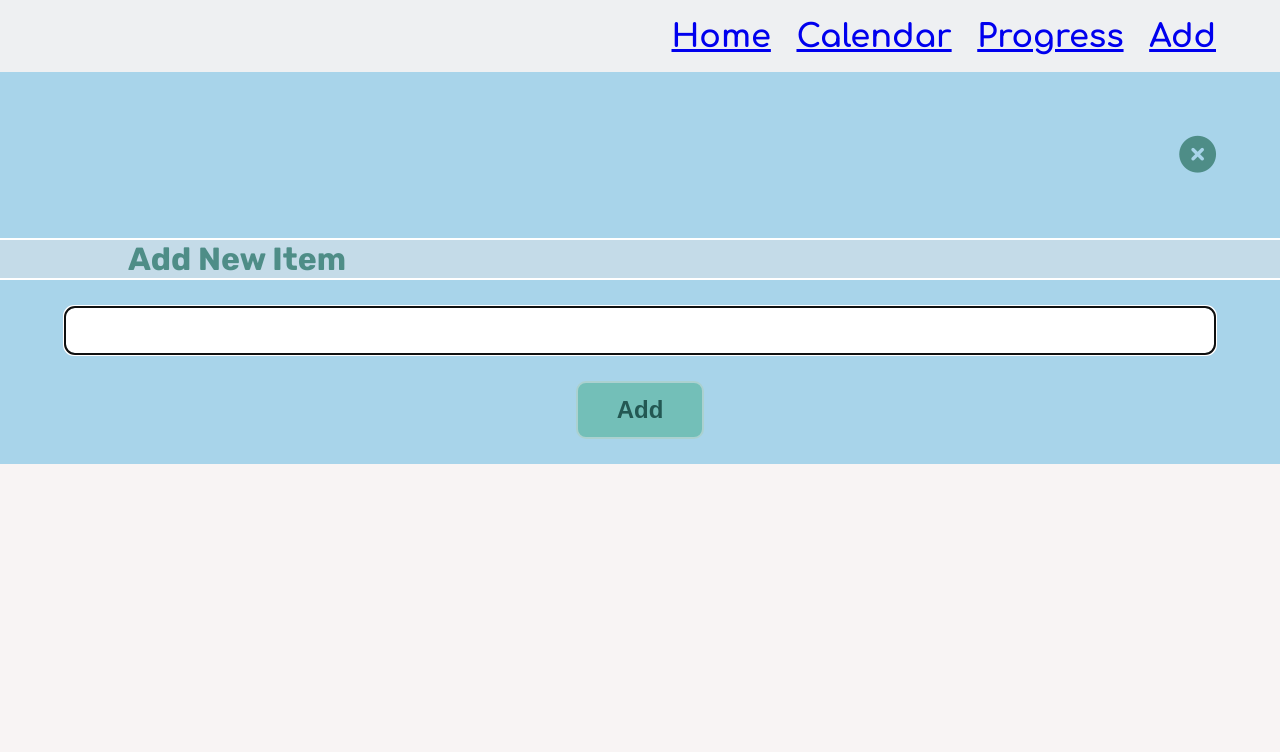
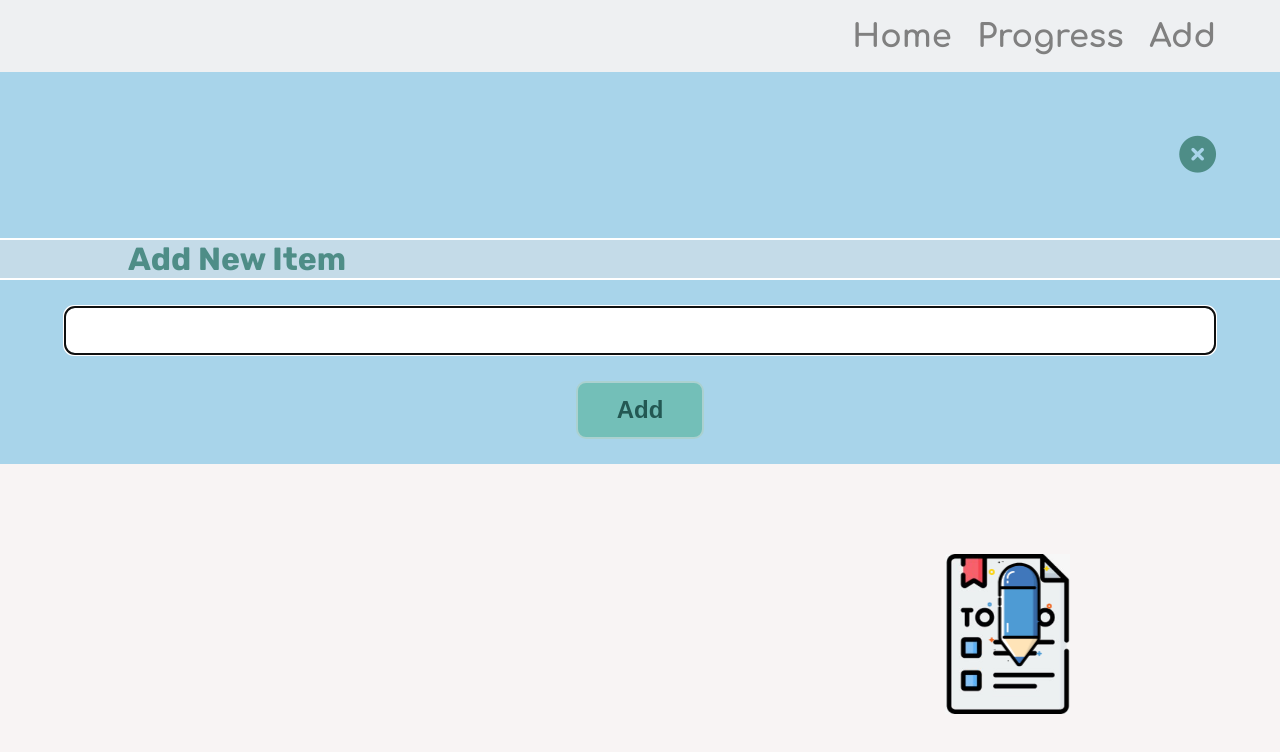
Before and after one commit to smilenayeon/todo-list, a React (Create React App) app: page /add in a window 1280 px wide. Shown: the top 752 px of the page. Built offline with nearby package versions, Linux system fonts and the light colour scheme.

Commit message:
Navbar style updated. Add component got images and animation. App is completed

```diff
--- a/src/App.js
+++ b/src/App.js
@@ -5,7 +5,7 @@ import Add from './components/pages/add-todo/Add';
 import Home from './components/pages/home/Home';
 import Progress from './components/pages/progress/Progress';
 import {BrowserRouter, Routes, Route} from 'react-router-dom';
-import Calendar from './components/pages/calendar/Calendar';
+
 
 function App() {
   return (
@@ -16,7 +16,6 @@ function App() {
     <Routes>
             <Route path="/" element={<Home />} />
             <Route path="/add" element={<Add />} />
-            <Route path="/calendar" element={<Calendar/>}/>
             <Route path="/progress" element={<Progress/>}/>
             <Route path="/add" element={<Add/>}/>
           </Routes>
--- a/src/components/layouts/navbar/Navbar.css
+++ b/src/components/layouts/navbar/Navbar.css
@@ -21,6 +21,15 @@
     list-style-type:none;
     padding-right:5%;
   }
+  .link-list a {
+    text-decoration: none;
+    color:inherit;
+    transition: transform 0.5s ease-in-out;
+  }
+
+  .link-list a:hover {
+    background-color: #77d7cc;
+  }
 
   .hamburger-menu{
     position:absolute;
@@ -33,9 +42,10 @@
     border:none;
     display: none;
   }
-  .menuIcon,
-  .menuIcon:before,
-  .menuIcon:after {
+
+  .menu-icon,
+  .menu-icon:before,
+  .menu-icon:after {
     content:'';
     position:absolute;
     height: 3px;
@@ -44,21 +54,25 @@
     border-radius: 10px;
     left:0;
     display:block;
-    transition:transform 0.3s ease-in-out;
+    transition:all 0.3s ease-in-out;
   }
-  .menuIcon::before{
+
+  .menu-icon::before{
     top: -10px;
   }
-  .menuIcon::after {
+  .menu-icon::after {
     bottom:-10px;
   }
-
-  .menu-icon.open::before {
-    transform: translateY(0) rotate(45deg);
+  .menu-icon.visible {
+    background-color: transparent;
   }
 
-  .menu-icon.open::after {
-    transform: translateY(0) rotate(-45deg);
+  .menu-icon.visible::before {
+    transform: translateY(10px) rotate(45deg);
+  }
+
+  .menu-icon.visible::after {
+    transform: translateY(-10px) rotate(-45deg);
   }
   .hamburger-menu.visible{
     display:block;
@@ -69,13 +83,19 @@
     display:none;
     border: none;
     cursor: pointer;
+    margin-right:3vw;
+  }
+  .quick-add-button a{
     font-weight: 800;
     color:rgb(165, 159, 159);
     font-size: 1.5rem;
-    padding-right:15%;
+    transition: transform 0.5s ease-in-out;
+
   }
-
-
+  .quick-add-button a :hover {
+    color: #77d7cc;
+    transform: scale(1.3);
+  }
 
   @media (max-width:640px){
     .hamburger-menu {
--- a/src/components/layouts/navbar/Navbar.jsx
+++ b/src/components/layouts/navbar/Navbar.jsx
@@ -8,11 +8,10 @@ function Navbar() {
   return (
     <div className='navbar-container'>
             <button className='hamburger-menu' onClick={toggleMenu}>
-                <div className= {`menuIcon ${isOpen ? 'visible' : ''}`}></div>
+                <div className= {`menu-icon ${isOpen ? 'visible' : ''}`}></div>
             </button>
             <ul className={`link-list ${isOpen ? 'show' : ''}`}>
                 <li onClick={toggleMenu}><Link to="/">Home</Link></li>
-                <li onClick={toggleMenu}><Link to="/calendar">Calendar</Link></li>
                 <li onClick={toggleMenu}><Link to="/progress">Progress</Link></li>
                 <li onClick={toggleMenu}><Link to="/add">Add</Link></li>
             </ul>
--- a/src/components/pages/add-todo/Add.css
+++ b/src/components/pages/add-todo/Add.css
@@ -22,7 +22,7 @@
     gap:10%;
     height:30vh;
     background-color: #a8d4ea;
-    padding-bottom:5%;
+    padding-bottom:7vh;
 }
 .new-item-label{
     color:#4e8d87;
@@ -66,6 +66,29 @@
     transform:scale(0.9);
     background-color: #61a59f;
 }
+.image-box{
+    display: flex;
+    justify-content:flex-end;
+    margin:10%;
+}
+
+.list-image{
+    height:20vh;
+
+}
+.pen-image{
+    height: 15vh;
+    animation: slideFromLeftToRight 5s infinite;
+}
+
+@keyframes slideFromLeftToRight {
+    from {
+        transform: translateX(-100%);
+      }
+      to {
+        transform: translateX(0);
+      }
+    }
 
 @media (min-width:480px) {
     .new-item-form{
@@ -85,9 +108,13 @@
         padding: 1% 3%;
     }
 }
-@media (min-width:900px){
+
+@media (min-width:790px){
     .new-item-form{
         padding-bottom: 8%;
+    }
+    .image-box{
+        margin:7%;
     }
 }
 @media (min-width:1200px){
--- a/src/components/pages/add-todo/Add.jsx
+++ b/src/components/pages/add-todo/Add.jsx
@@ -2,6 +2,8 @@ import React, {useState, useContext, useRef,useEffect} from 'react'
 import ItemContext from '../../item-context/ItemContext';
 import './Add.css';
 import {useNavigate} from 'react-router-dom';
+import ToDoList from '../../../assets/images/todo-list.jpg';
+import BluePen from '../../../assets/images/blue-pen.svg';
 
 function Add() {
   const [newItem, setNewItem] = useState("");
@@ -37,7 +39,10 @@ function Add() {
             <input ref={inputRef} className='new-item-input' type="text" name="new-item" value={newItem} onChange={(e)=> setNewItem(e.target.value)}/>
           <input className='new-item-add-button' type="submit" value="Add"/>
         </form>
-
+        <div className="image-box">
+        <img  className="list-image" src={ToDoList} alt="to do list"/>
+        <img className="pen-image" src={BluePen} alt="blue pen"/>
+        </div>
     </div>
   )
 }
--- a/src/components/pages/calendar/Calendar.jsx
+++ /dev/null
@@ -1,9 +0,0 @@
-import React from 'react'
-
-function Calendar() {
-  return (
-    <div>Calendar</div>
-  )
-}
-
-export default Calendar
```
Also changed, not shown: src/assets/images/blue-pen.svg (added), src/assets/images/todo-list.jpg (added).
